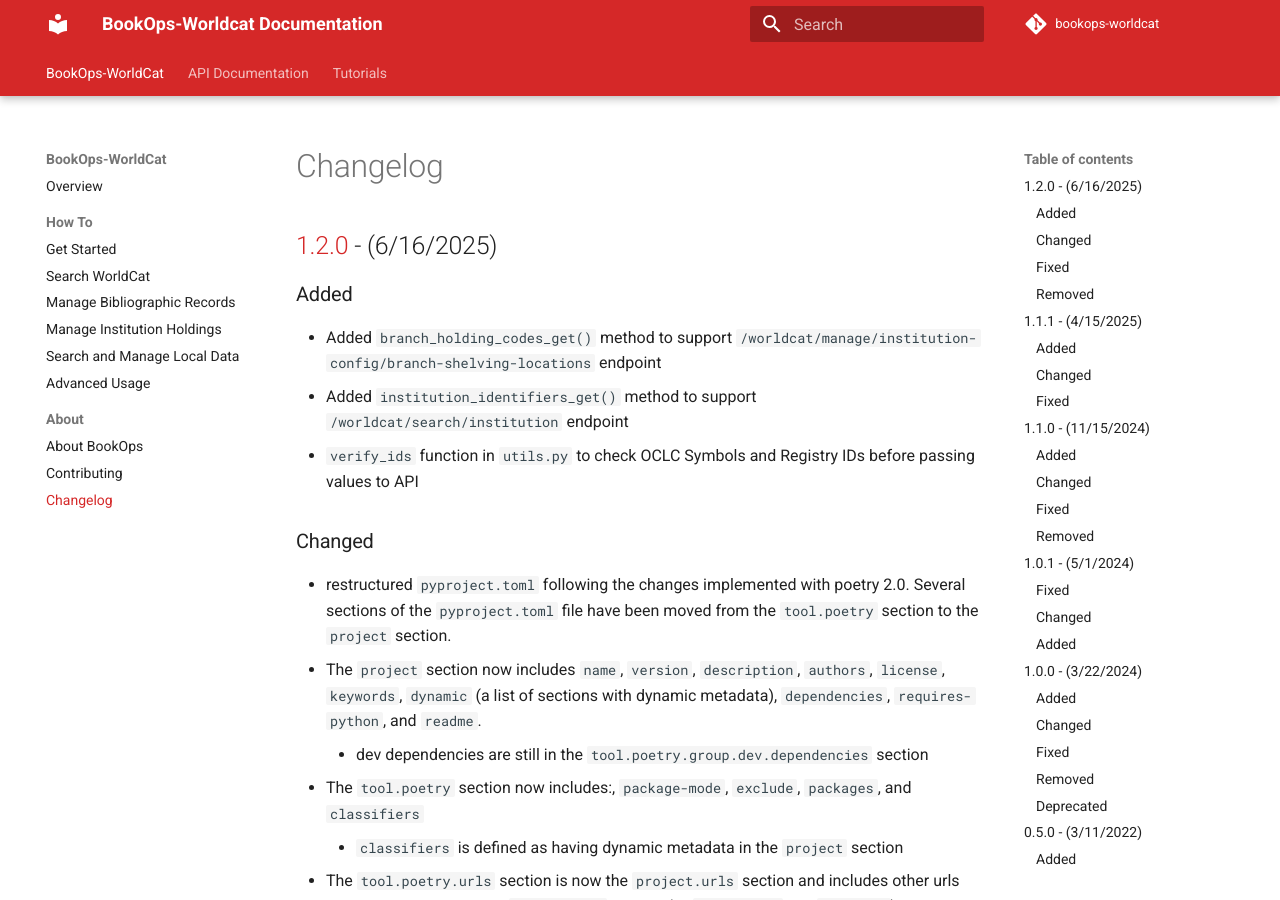
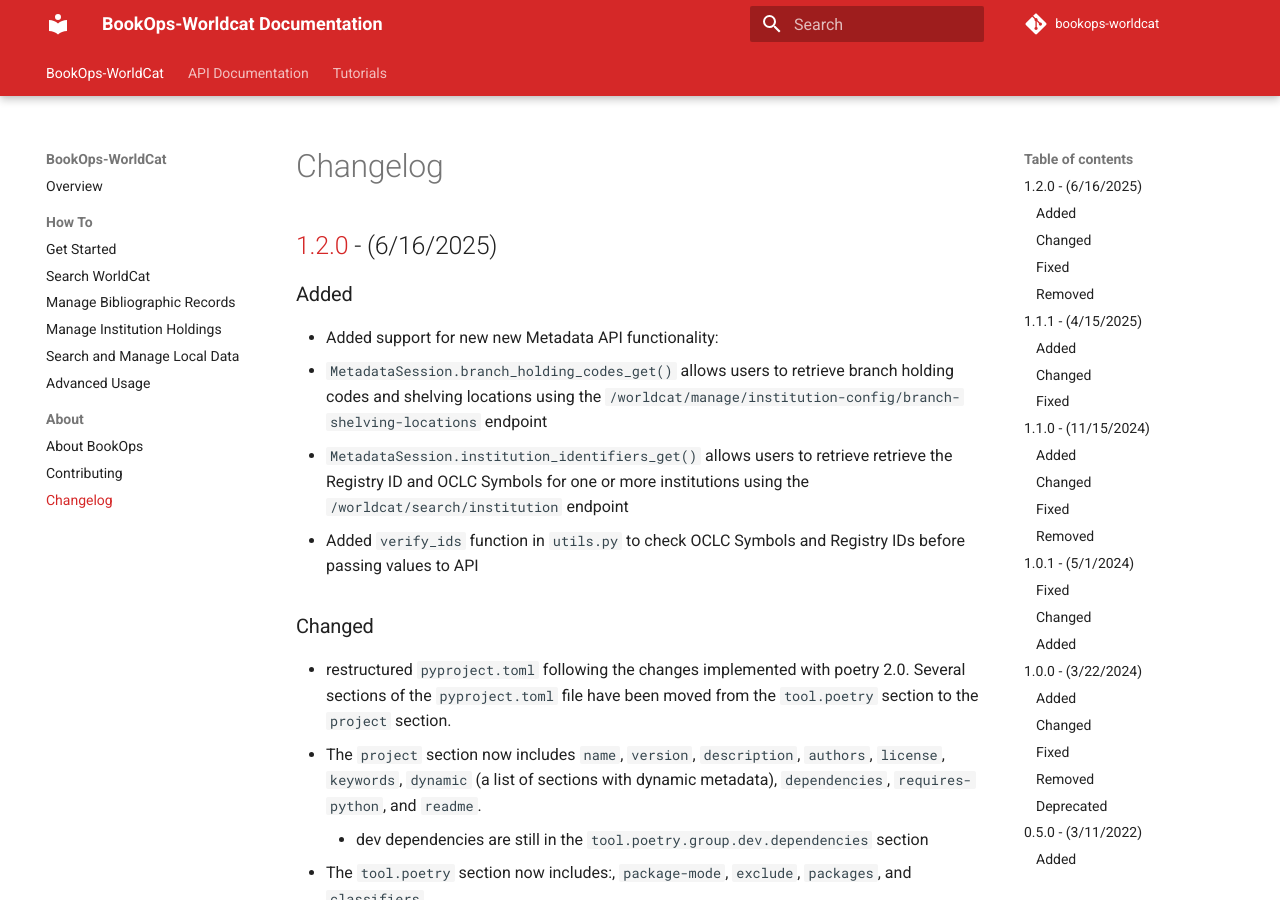
Before and after one commit to BookOps-CAT/bookops-worldcat, an MkDocs documentation site: the page built from docs/changelog.md, in a window 1280 px wide and 900 px high. Built offline with MkDocs 1.6.1 and Material for MkDocs 9.7.7, drawn with Linux system fonts in a browser that asks for light colours; comment, search, counter and statistics services are not loaded; the version menu is left out.

Commit message:
updated changelog

```diff
--- a/docs/changelog.md
+++ b/docs/changelog.md
@@ -2,9 +2,10 @@
 
 ## [1.2.0] - (6/16/2025)
 ### Added
- - Added `branch_holding_codes_get()` method to support `/worldcat/manage/institution-config/branch-shelving-locations` endpoint
- - Added `institution_identifiers_get()` method to support `/worldcat/search/institution` endpoint
- - `verify_ids` function in `utils.py` to check OCLC Symbols and Registry IDs before passing values to API
+ - Added support for new new Metadata API functionality:
+   - `MetadataSession.branch_holding_codes_get()` allows users to retrieve branch holding codes and shelving locations using the `/worldcat/manage/institution-config/branch-shelving-locations` endpoint
+   - `MetadataSession.institution_identifiers_get()` allows users to retrieve retrieve the Registry ID and OCLC Symbols for one or more institutions using the `/worldcat/search/institution` endpoint
+ - Added `verify_ids` function in `utils.py` to check OCLC Symbols and Registry IDs before passing values to API
 
 ### Changed
  - restructured `pyproject.toml` following the changes implemented with poetry 2.0. Several sections of the `pyproject.toml` file have been moved from the `tool.poetry` section to the `project` section.
```
